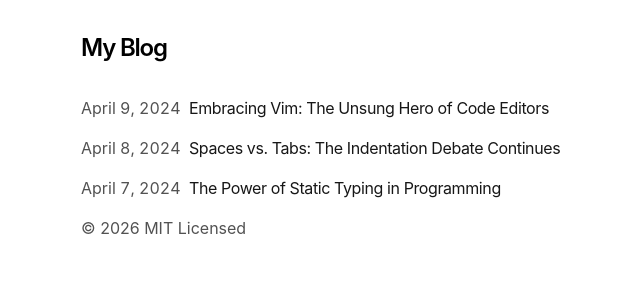
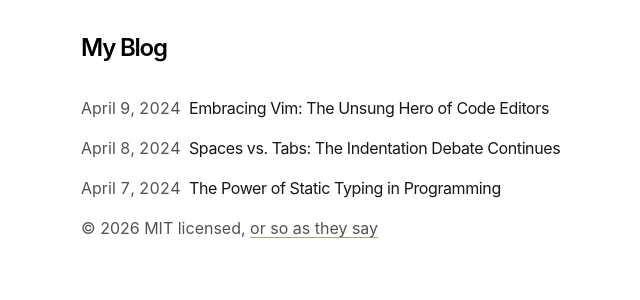
Before and after one commit to saykig/sarakim23, a Next.js app: page /blog in a window 1280 px wide. Shown: the top 300 px of the page, without its empty margins (271-911 px from the left). Built offline with nearby package versions, Linux system fonts and the light colour scheme.

Commit message:
Add license footer video tooltip

```diff
--- a/app/components/footer.tsx
+++ b/app/components/footer.tsx
@@ -1,8 +1,10 @@
+import { LicenseEasterEgg } from './license-easter-egg'
+
 export default function Footer() {
   return (
     <footer className="site-footer mb-16">
       <p className="text-neutral-600 dark:text-neutral-300">
-        © {new Date().getFullYear()} MIT Licensed
+        © {new Date().getFullYear()} MIT licensed, <LicenseEasterEgg />
       </p>
     </footer>
   )
--- /dev/null
+++ b/app/components/license-easter-egg.tsx
@@ -0,0 +1,76 @@
+'use client'
+
+import { useId, useState } from 'react'
+
+const VIDEO_URL =
+  'https://youtu.be/KmDYXaaT9sA?si=2KCwlrTAKfrai52E&t=517'
+const THUMBNAIL_URL = 'https://i.ytimg.com/vi/KmDYXaaT9sA/hqdefault.jpg'
+const CARD_WIDTH = 208
+const CARD_HEIGHT = 150
+const VIEWPORT_GUTTER = 12
+
+function clamp(value: number, min: number, max: number) {
+  return Math.min(Math.max(value, min), max)
+}
+
+function getCardPosition(x: number, y: number) {
+  const maxLeft = Math.max(VIEWPORT_GUTTER, window.innerWidth - CARD_WIDTH - VIEWPORT_GUTTER)
+  const maxTop = Math.max(VIEWPORT_GUTTER, window.innerHeight - CARD_HEIGHT - VIEWPORT_GUTTER)
+  const top = y > CARD_HEIGHT + 32 ? y - CARD_HEIGHT - 14 : y + 18
+
+  return {
+    left: clamp(x + 12, VIEWPORT_GUTTER, maxLeft),
+    top: clamp(top, VIEWPORT_GUTTER, maxTop),
+  }
+}
+
+export function LicenseEasterEgg() {
+  const tooltipId = useId()
+  const [isVisible, setIsVisible] = useState(false)
+  const [position, setPosition] = useState({ left: VIEWPORT_GUTTER, top: VIEWPORT_GUTTER })
+
+  return (
+    <span className="license-easter-egg">
+      <a
+        className="license-easter-egg-link"
+        href={VIDEO_URL}
+        aria-describedby={tooltipId}
+        onPointerEnter={(event) => {
+          if (event.pointerType !== 'mouse') return
+          setPosition(getCardPosition(event.clientX, event.clientY))
+          setIsVisible(true)
+        }}
+        onPointerMove={(event) => {
+          if (event.pointerType !== 'mouse') return
+          setPosition(getCardPosition(event.clientX, event.clientY))
+        }}
+        onPointerLeave={() => setIsVisible(false)}
+        onFocus={(event) => {
+          const rect = event.currentTarget.getBoundingClientRect()
+          setPosition(getCardPosition(rect.left + rect.width / 2, rect.top))
+          setIsVisible(true)
+        }}
+        onBlur={() => setIsVisible(false)}
+      >
+        or so as they say
+      </a>
+      <span
+        id={tooltipId}
+        role="tooltip"
+        aria-hidden={!isVisible}
+        className="license-tooltip-card"
+        data-visible={isVisible ? 'true' : 'false'}
+        style={{ left: position.left, top: position.top }}
+      >
+        <img
+          className="license-tooltip-thumbnail"
+          src={THUMBNAIL_URL}
+          alt=""
+          width="480"
+          height="360"
+        />
+        <span className="license-tooltip-caption">some fruit for thought</span>
+      </span>
+    </span>
+  )
+}
--- a/app/global.css
+++ b/app/global.css
@@ -195,6 +195,79 @@ body:has(.soft-atlas-page) > main > .site-footer {
 
 body:has(.soft-atlas-page) > main > .site-footer p {
   color: inherit !important;
+}
+
+.license-easter-egg {
+  display: inline;
+}
+
+.license-easter-egg-link {
+  color: inherit;
+  pointer-events: auto;
+  text-decoration-line: underline;
+  text-decoration-color: color-mix(in srgb, currentColor 52%, transparent);
+  text-decoration-thickness: 0.06em;
+  text-underline-offset: 0.16em;
+  transition: color 180ms ease, text-decoration-color 180ms ease;
+}
+
+.license-easter-egg-link:hover,
+.license-easter-egg-link:focus-visible {
+  color: var(--atlas-ink);
+  text-decoration-color: currentColor;
+}
+
+.license-easter-egg-link:focus-visible {
+  outline: 1px solid currentColor;
+  outline-offset: 0.2rem;
+}
+
+.license-tooltip-card {
+  position: fixed;
+  z-index: 50;
+  display: grid;
+  width: 13rem;
+  overflow: hidden;
+  border: 1px solid color-mix(in srgb, var(--atlas-sage) 38%, transparent);
+  background: var(--atlas-cream);
+  box-shadow: 0 0.4rem 1rem rgb(51 68 52 / 10%);
+  color: var(--atlas-ink-soft);
+  opacity: 0;
+  pointer-events: none;
+  transform: translateY(0.35rem) scale(0.985);
+  transform-origin: bottom left;
+  visibility: hidden;
+  transition:
+    opacity 180ms ease,
+    transform 220ms cubic-bezier(0.16, 1, 0.3, 1),
+    visibility 0s linear 220ms;
+}
+
+.license-tooltip-card[data-visible='true'] {
+  opacity: 1;
+  transform: translateY(0) scale(1);
+  visibility: visible;
+  transition-delay: 0s;
+}
+
+.license-tooltip-thumbnail {
+  display: block;
+  width: 100%;
+  height: 6.9rem;
+  object-fit: cover;
+}
+
+.license-tooltip-caption {
+  padding: 0.48rem 0.58rem 0.54rem;
+  font: inherit;
+  line-height: 1.15;
+}
+
+@media (prefers-reduced-motion: reduce) {
+  .license-easter-egg-link,
+  .license-tooltip-card {
+    transition-duration: 0.01ms;
+  }
 }
 
 .soft-atlas-page {
```
